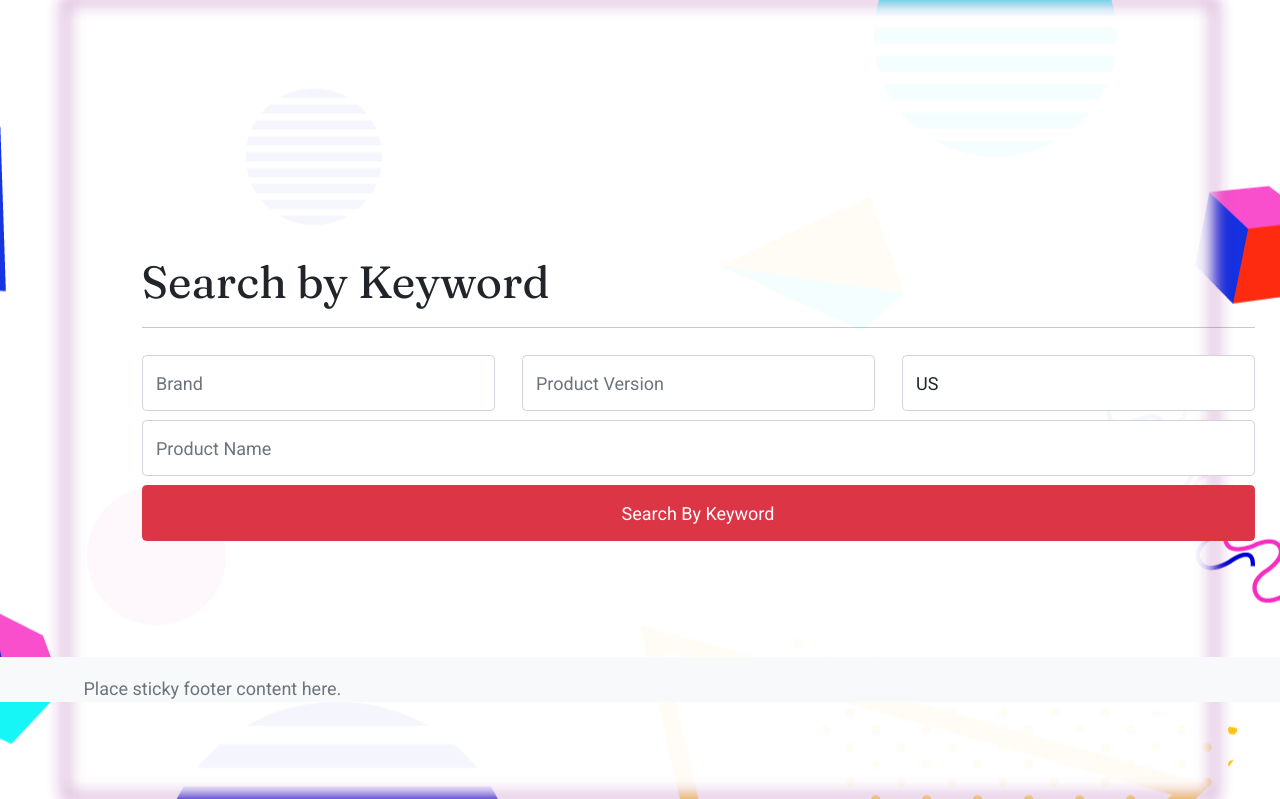
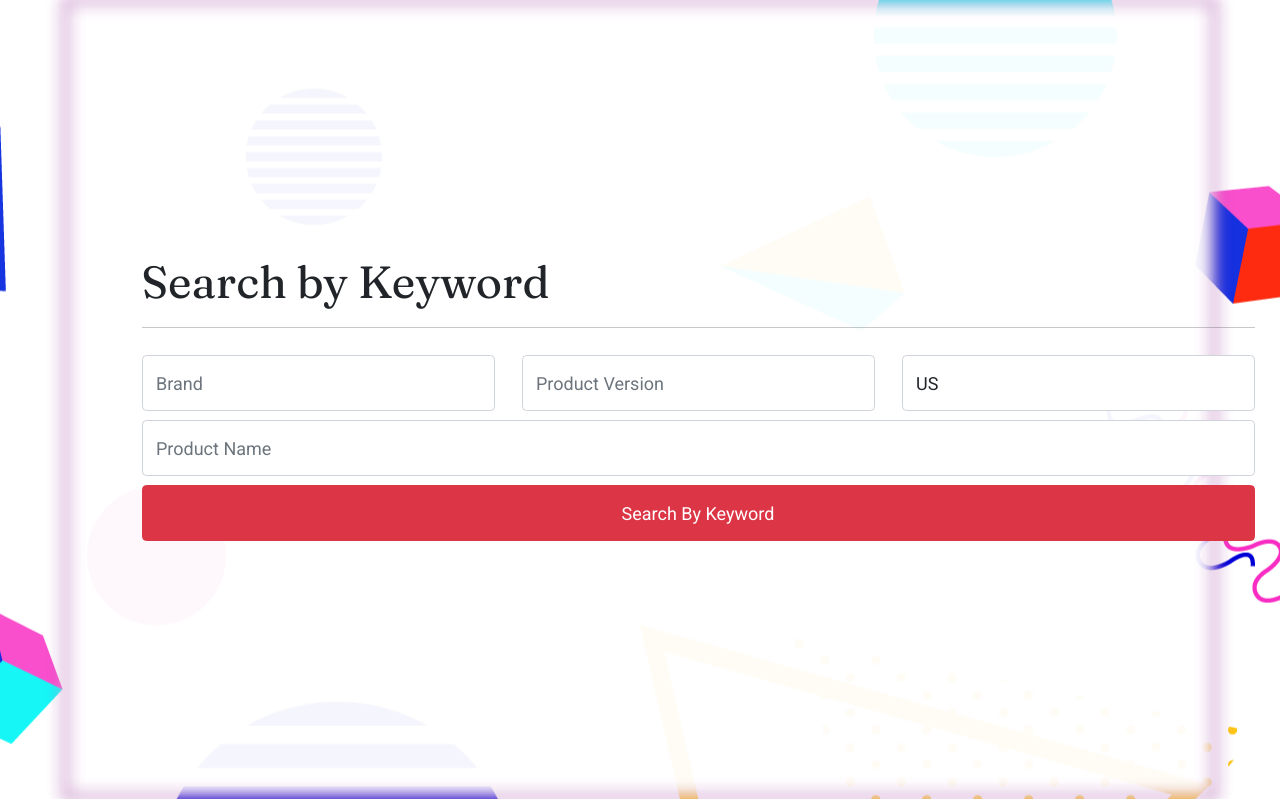
Before and after one commit to dengxinjuan/trueDeal, a Flask app: page / in a window 1280 px wide. Shown: the part 98-897 px from the top of the page. Run offline with Flask 2, Linux system fonts and the light colour scheme; some libraries are stand-ins or nearby versions.

Commit message:
not working...

```diff
--- a/static/css/main.css
+++ b/static/css/main.css
@@ -85,10 +85,3 @@ h1 {
   padding-top: 50px;
   width: 300px;
 }
-
-#footer {
-  position: absolute;
-  bottom: 0;
-  width: 100%;
-  height: 2.5rem; /* Footer height */
-}
--- a/templates/home.html
+++ b/templates/home.html
@@ -64,10 +64,4 @@
   </form>
 </div>
 
-<footer class="footer mt-auto py-3 bg-light" id="footer">
-  <div class="container">
-    <span class="text-muted">Place sticky footer content here.</span>
-  </div>
-</footer>
-
 {%endblock%}
```
